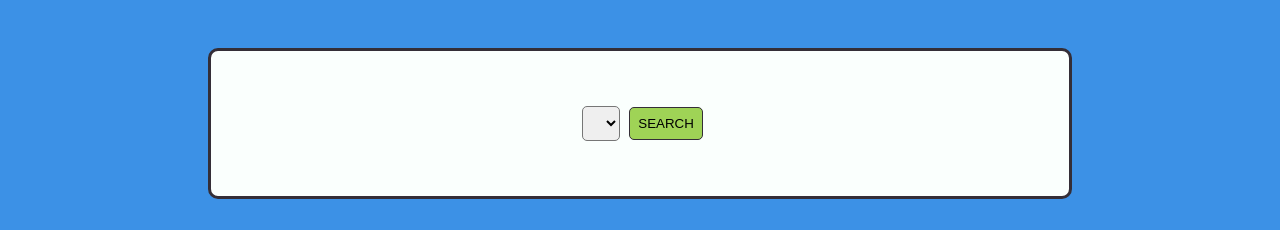
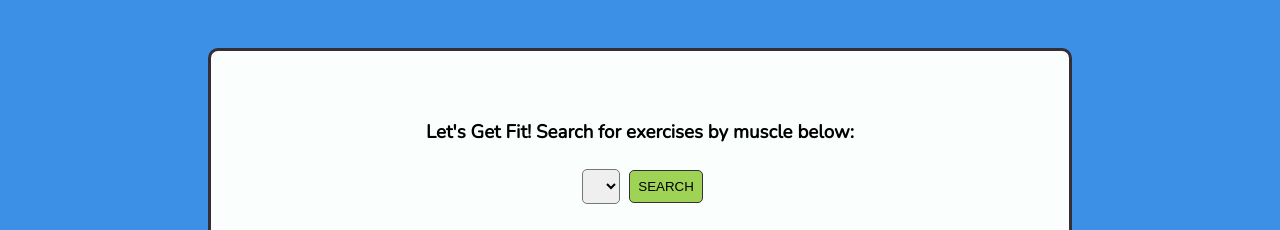
Before and after one commit to hrisso/fitness-project, a plain HTML site: page index.html in a window 1280 px wide. Shown: the part 276-506 px from the top of the page. Drawn offline with nearby package versions, Linux system fonts and the light colour scheme; no server answers.

Commit message:
add instructions

```diff
--- a/index.html
+++ b/index.html
@@ -12,10 +12,10 @@
   </head>
   <body>
     <header>
-      <!-- <img src="https://images.unsplash.com/photo-1571019613454-1cb2f99b2d8b?ixid=MXwxMjA3fDB8MHxwaG90by1wYWdlfHx8fGVufDB8fHw%3D&ixlib=rb-1.2.1" alt="workout"> -->
       <h1>Get Fit</h1>
     </header>
     <main>
+      <h3>Let's Get Fit! Search for exercises by muscle below:</h3>
       <form id="muscle-search">
         <select name="muscle" id="select-muscle"></select>
         <button type="submit">Search</button>
```
Also changed, not shown: script.js (+0 -10 lines). Lines whose indentation alone changed are shown as unchanged.
